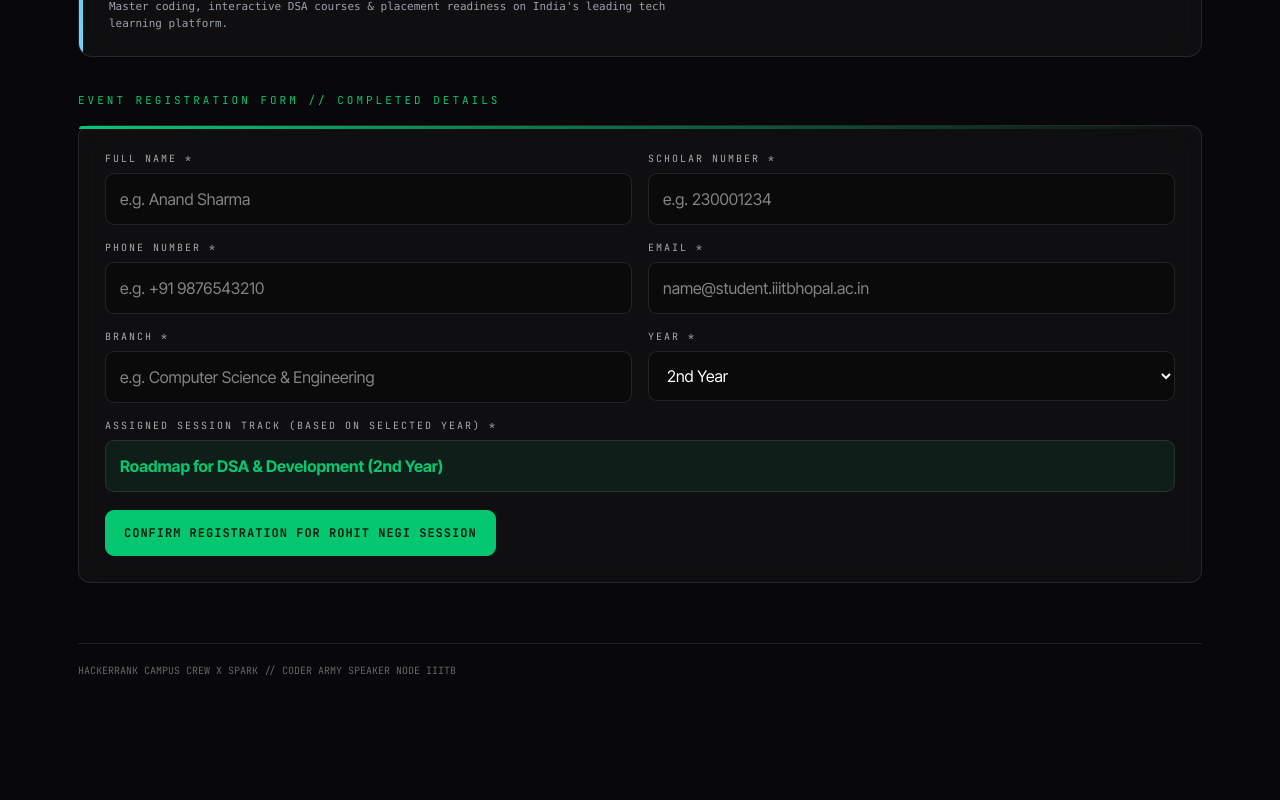
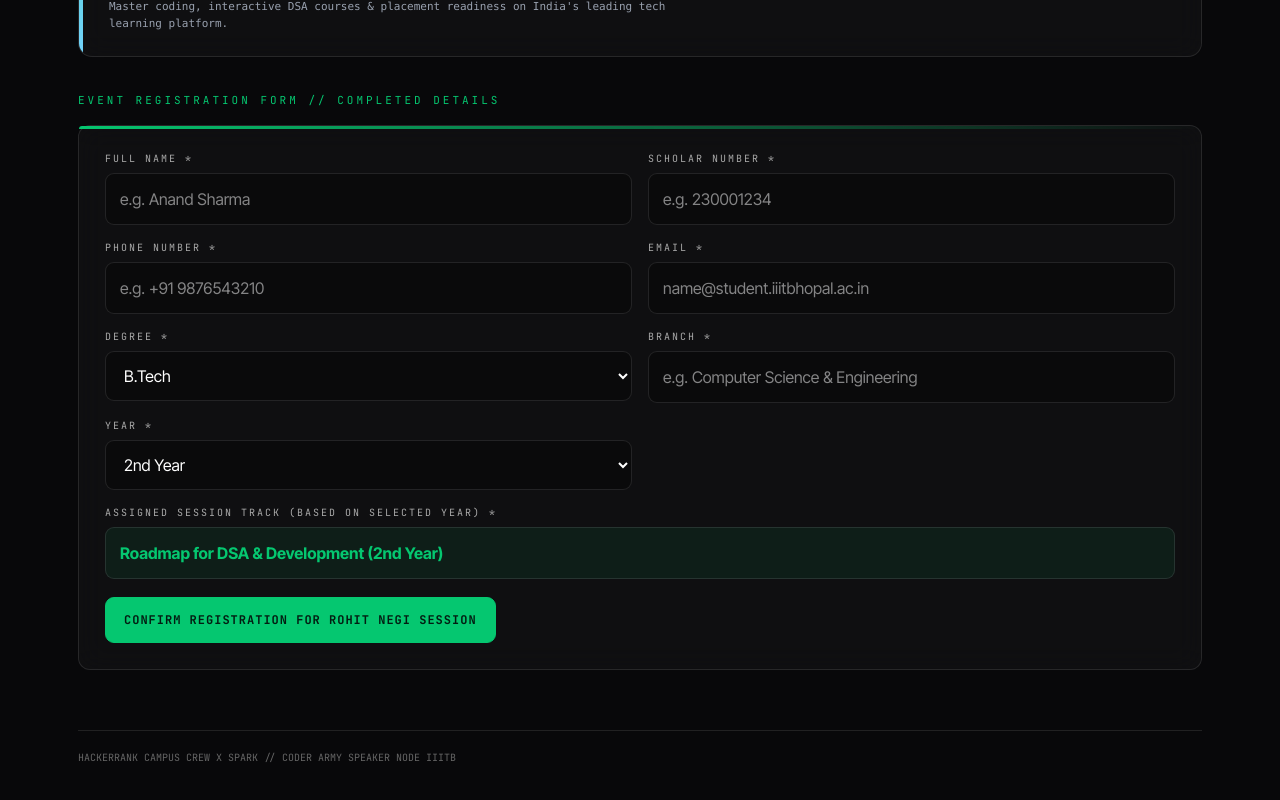
Before and after one commit to noob-anand/hrcc-event-registration, a Next.js app: page / in a window 1280 px wide. Shown: the part 1180-1980 px from the top of the page. Before the commit the page ends 1927 px from the top, so only its background shows below. Built offline with nearby package versions, Linux system fonts and the light colour scheme.

Commit message:
Add degree field with dynamic year selection and schema updates

```diff
--- a/src/app/api/register/route.ts
+++ b/src/app/api/register/route.ts
@@ -5,7 +5,7 @@ import { validateEmail, validatePhone, validateScholarNumber } from '@/lib/utils
 export async function POST(req: NextRequest) {
   try {
     const body = await req.json();
-    const { name, scholar_number, phone, email, branch, year } = body;
+    const { name, scholar_number, phone, email, degree, branch, year } = body;
 
     // Validate required fields
     if (!name || !scholar_number || !phone || !email || !branch || !year) {
@@ -57,6 +57,7 @@ export async function POST(req: NextRequest) {
       scholar_number,
       phone,
       email,
+      degree: degree || 'B.Tech',
       branch,
       year,
       registration_type
--- a/src/app/page.tsx
+++ b/src/app/page.tsx
@@ -6,7 +6,14 @@ import confetti from 'canvas-confetti';
 import { RegistrationRecord } from '@/lib/utils';
 import { Terminal, Code, Cpu, Layers, User, Hash, Phone, Mail, GraduationCap, Calendar, Download, RefreshCw, AlertTriangle, Mic, ExternalLink, Sparkles, BookOpen, Compass, Flame } from 'lucide-react';
 
-const YEARS = ['2nd Year', '3rd Year', '4th Year'];
+const DEGREES = ['B.Tech', 'M.Tech', 'MCA'];
+
+const getAvailableYears = (degree: string) => {
+  if (['M.Tech', 'MCA'].includes(degree)) {
+    return ['2nd Year', '3rd Year'];
+  }
+  return ['2nd Year', '3rd Year', '4th Year'];
+};
 
 export default function Home() {
   const [confirmedRecord, setConfirmedRecord] = useState<RegistrationRecord | null>(null);
@@ -16,14 +23,18 @@ export default function Home() {
     scholar_number: '',
     phone: '',
     email: '',
+    degree: 'B.Tech',
     branch: '',
-    year: YEARS[0],
+    year: '2nd Year',
   });
 
   const [formErr, setFormErr] = useState('');
   const [duplicateAlert, setDuplicateAlert] = useState<string | null>(null);
   const [isSubmitting, setIsSubmitting] = useState(false);
   const [toastMessage, setToastMessage] = useState<string | null>(null);
+
+  // Available year options dynamically calculated based on selected degree
+  const availableYears = getAvailableYears(formData.degree);
 
   // Compute session track dynamically by student year
   const computedTrack = ['3rd Year', '4th Year'].includes(formData.year)
@@ -57,7 +68,16 @@ export default function Home() {
 
   const handleInputChange = (e: React.ChangeEvent<HTMLInputElement | HTMLSelectElement>) => {
     const { name, value } = e.target;
-    setFormData(prev => ({ ...prev, [name]: value }));
+    if (name === 'degree') {
+      const validYears = getAvailableYears(value);
+      setFormData(prev => ({
+        ...prev,
+        degree: value,
+        year: validYears.includes(prev.year) ? prev.year : validYears[0]
+      }));
+    } else {
+      setFormData(prev => ({ ...prev, [name]: value }));
+    }
     if (formErr) setFormErr('');
   };
 
@@ -313,6 +333,20 @@ export default function Home() {
                   </div>
 
                   <div className="field">
+                    <label>Degree *</label>
+                    <select
+                      name="degree"
+                      value={formData.degree}
+                      onChange={handleInputChange}
+                      required
+                    >
+                      {DEGREES.map(d => (
+                        <option key={d} value={d}>{d}</option>
+                      ))}
+                    </select>
+                  </div>
+
+                  <div className="field">
                     <label>Branch *</label>
                     <input
                       name="branch"
@@ -331,7 +365,7 @@ export default function Home() {
                       onChange={handleInputChange}
                       required
                     >
-                      {YEARS.map(y => (
+                      {availableYears.map(y => (
                         <option key={y} value={y}>{y}</option>
                       ))}
                     </select>
@@ -390,8 +424,8 @@ export default function Home() {
                 </div>
 
                 <div className="detail">
-                  <small>BRANCH &amp; YEAR</small>
-                  <b>{confirmedRecord.branch} ({confirmedRecord.year})</b>
+                  <small>DEGREE, BRANCH &amp; YEAR</small>
+                  <b>{confirmedRecord.degree || 'B.Tech'} - {confirmedRecord.branch} ({confirmedRecord.year})</b>
                 </div>
 
                 <div className="detail">
--- a/src/components/AdminTable.tsx
+++ b/src/components/AdminTable.tsx
@@ -188,7 +188,7 @@ export default function AdminTable({ records, onRefresh }: AdminTableProps) {
                     {r.email}
                   </td>
                   <td className="py-3.5 px-4 text-gray-400 whitespace-nowrap">
-                    {r.branch} ({r.year})
+                    {r.degree || 'B.Tech'} - {r.branch} ({r.year})
                   </td>
                   <td className="py-3.5 px-4 whitespace-nowrap">
                     <span className={`px-2 py-0.5 rounded font-mono text-[10px] font-bold ${r.registration_type === 'BCC (Best Coder Contest)'
@@ -255,7 +255,7 @@ export default function AdminTable({ records, onRefresh }: AdminTableProps) {
               <p><strong className="text-gray-400 font-mono">SCHOLAR NUMBER:</strong> <span className="text-white">{viewRecord.scholar_number}</span></p>
               <p><strong className="text-gray-400 font-mono">PHONE:</strong> <span className="text-white">{viewRecord.phone}</span></p>
               <p><strong className="text-gray-400 font-mono">EMAIL:</strong> <span className="text-white">{viewRecord.email}</span></p>
-              <p><strong className="text-gray-400 font-mono">BRANCH:</strong> <span className="text-white">{viewRecord.branch} ({viewRecord.year})</span></p>
+              <p><strong className="text-gray-400 font-mono">DEGREE &amp; BRANCH:</strong> <span className="text-white">{viewRecord.degree || 'B.Tech'} - {viewRecord.branch} ({viewRecord.year})</span></p>
               <p><strong className="text-gray-400 font-mono">TYPE:</strong> <span className="text-[#05C770]">{viewRecord.registration_type}</span></p>
               <p><strong className="text-gray-400 font-mono">DATE:</strong> <span className="text-gray-300">{formatDate(viewRecord.created_at)}</span></p>
             </div>
--- a/src/components/EditStudentModal.tsx
+++ b/src/components/EditStudentModal.tsx
@@ -10,11 +10,23 @@ interface EditStudentModalProps {
   onSave: (updatedRecord: RegistrationRecord) => void;
 }
 
-const YEARS = ['2nd Year', '3rd Year', '4th Year'];
+const DEGREES = ['B.Tech', 'M.Tech', 'MCA'];
+
+const getAvailableYears = (degree: string) => {
+  if (['M.Tech', 'MCA'].includes(degree)) {
+    return ['2nd Year', '3rd Year'];
+  }
+  return ['2nd Year', '3rd Year', '4th Year'];
+};
 
 export default function EditStudentModal({ record, onClose, onSave }: EditStudentModalProps) {
-  const [formData, setFormData] = useState({ ...record });
+  const [formData, setFormData] = useState({
+    degree: 'B.Tech',
+    ...record
+  });
   const [isSaving, setIsSaving] = useState(false);
+
+  const availableYears = getAvailableYears(formData.degree || 'B.Tech');
 
   const handleSubmit = async (e: React.FormEvent) => {
     e.preventDefault();
@@ -112,7 +124,28 @@ export default function EditStudentModal({ record, onClose, onSave }: EditStuden
             />
           </div>
 
-          <div className="grid grid-cols-1 sm:grid-cols-2 gap-4">
+          <div className="grid grid-cols-1 sm:grid-cols-3 gap-4">
+            <div>
+              <label className="hr-label flex items-center gap-1.5">
+                <GraduationCap className="w-3.5 h-3.5 text-[#05C770]" /> DEGREE
+              </label>
+              <select
+                value={formData.degree || 'B.Tech'}
+                onChange={(e) => {
+                  const newDeg = e.target.value;
+                  const validYears = getAvailableYears(newDeg);
+                  setFormData(prev => ({
+                    ...prev,
+                    degree: newDeg,
+                    year: validYears.includes(prev.year) ? prev.year : validYears[0]
+                  }));
+                }}
+                className="hr-input bg-[#111116] text-white"
+              >
+                {DEGREES.map(d => <option key={d} value={d}>{d}</option>)}
+              </select>
+            </div>
+
             <div>
               <label className="hr-label flex items-center gap-1.5">
                 <GraduationCap className="w-3.5 h-3.5 text-[#05C770]" /> BRANCH
@@ -135,7 +168,7 @@ export default function EditStudentModal({ record, onClose, onSave }: EditStuden
                 onChange={(e) => setFormData(prev => ({ ...prev, year: e.target.value }))}
                 className="hr-input bg-[#111116] text-white"
               >
-                {YEARS.map(y => <option key={y} value={y}>{y}</option>)}
+                {availableYears.map(y => <option key={y} value={y}>{y}</option>)}
               </select>
             </div>
           </div>
--- a/src/components/RegistrationForm.tsx
+++ b/src/components/RegistrationForm.tsx
@@ -11,7 +11,14 @@ interface RegistrationFormProps {
   isCapacityFull?: boolean;
 }
 
-const YEARS = ['1st Year', '2nd Year', '3rd Year', '4th Year'];
+const DEGREES = ['B.Tech', 'M.Tech', 'MCA'];
+
+const getAvailableYears = (degree: string) => {
+  if (['M.Tech', 'MCA'].includes(degree)) {
+    return ['2nd Year', '3rd Year'];
+  }
+  return ['2nd Year', '3rd Year', '4th Year'];
+};
 
 export default function RegistrationForm({
   selectedEvent,
@@ -23,14 +30,17 @@ export default function RegistrationForm({
     scholar_number: '',
     phone: '',
     email: '',
+    degree: 'B.Tech',
     branch: '',
-    year: YEARS[1],
+    year: '2nd Year',
   });
 
   const [errors, setErrors] = useState<{ [key: string]: string }>({});
   const [isSubmitting, setIsSubmitting] = useState(false);
   const [duplicateAlert, setDuplicateAlert] = useState<string | null>(null);
   const [checkingScholar, setCheckingScholar] = useState(false);
+
+  const availableYears = getAvailableYears(formData.degree);
 
   // Debounced real-time duplicate check for Scholar Number
   useEffect(() => {
@@ -62,7 +72,16 @@ export default function RegistrationForm({
 
   const handleChange = (e: React.ChangeEvent<HTMLInputElement | HTMLSelectElement>) => {
     const { name, value } = e.target;
-    setFormData(prev => ({ ...prev, [name]: value }));
+    if (name === 'degree') {
+      const validYears = getAvailableYears(value);
+      setFormData(prev => ({
+        ...prev,
+        degree: value,
+        year: validYears.includes(prev.year) ? prev.year : validYears[0]
+      }));
+    } else {
+      setFormData(prev => ({ ...prev, [name]: value }));
+    }
 
     // Clear error for field
     if (errors[name]) {
@@ -252,7 +271,27 @@ export default function RegistrationForm({
           </div>
         </div>
 
-        <div className="grid grid-cols-1 md:grid-cols-2 gap-5">
+        <div className="grid grid-cols-1 md:grid-cols-3 gap-5">
+          {/* DEGREE */}
+          <div>
+            <label className="hr-label flex items-center gap-1.5">
+              <GraduationCap className="w-3.5 h-3.5 text-[#05C770]" /> DEGREE <span className="text-[#05C770]">*</span>
+            </label>
+            <select
+              name="degree"
+              value={formData.degree}
+              onChange={handleChange}
+              disabled={isCapacityFull || isSubmitting}
+              className="hr-input bg-[#111116] border-white/10 text-white cursor-pointer"
+            >
+              {DEGREES.map(d => (
+                <option key={d} value={d} className="bg-[#111116] text-white">
+                  {d}
+                </option>
+              ))}
+            </select>
+          </div>
+
           {/* BRANCH (TEXT INPUT) */}
           <div>
             <label className="hr-label flex items-center gap-1.5">
@@ -282,7 +321,7 @@ export default function RegistrationForm({
               disabled={isCapacityFull || isSubmitting}
               className="hr-input bg-[#111116] border-white/10 text-white cursor-pointer"
             >
-              {YEARS.map(y => (
+              {availableYears.map(y => (
                 <option key={y} value={y} className="bg-[#111116] text-white">
                   {y}
                 </option>
--- a/src/components/SuccessModal.tsx
+++ b/src/components/SuccessModal.tsx
@@ -92,9 +92,9 @@ export default function SuccessModal({ record, onReset }: SuccessModalProps) {
 
               <div>
                 <span className="text-gray-500 font-mono text-[11px] block uppercase flex items-center gap-1">
-                  <GraduationCap className="w-3 h-3 text-[#05C770]" /> BRANCH & YEAR
+                  <GraduationCap className="w-3 h-3 text-[#05C770]" /> DEGREE, BRANCH &amp; YEAR
                 </span>
-                <span className="text-gray-200 text-xs font-semibold">{record.branch} ({record.year})</span>
+                <span className="text-gray-200 text-xs font-semibold">{record.degree || 'B.Tech'} - {record.branch} ({record.year})</span>
               </div>
 
               <div>
--- a/src/lib/supabase.ts
+++ b/src/lib/supabase.ts
@@ -98,11 +98,13 @@ export async function registerStudentDb(data: {
   scholar_number: string;
   phone: string;
   email: string;
+  degree?: string;
   branch: string;
   year: string;
   registration_type: string;
 }): Promise<{ success: boolean; code: string; message: string; record?: RegistrationRecord }> {
   const scholarUpper = data.scholar_number.trim().toUpperCase();
+  const degreeVal = data.degree || 'B.Tech';
 
   // Supabase PostgreSQL Execution
   if (isSupabaseConfigured && supabaseAdmin) {
@@ -116,6 +118,7 @@ export async function registerStudentDb(data: {
         p_name: data.name.trim(),
         p_email: data.email.trim().toLowerCase(),
         p_phone: data.phone.trim(),
+        p_degree: degreeVal,
         p_branch: data.branch,
         p_year: data.year,
         p_registration_type: data.registration_type
@@ -183,6 +186,7 @@ export async function registerStudentDb(data: {
           name: data.name.trim(),
           email: data.email.trim().toLowerCase(),
           phone: data.phone.trim(),
+          degree: degreeVal,
           branch: data.branch,
           year: data.year,
           registration_type: data.registration_type
@@ -242,6 +246,7 @@ export async function registerStudentDb(data: {
     name: data.name.trim(),
     email: data.email.trim().toLowerCase(),
     phone: data.phone.trim(),
+    degree: degreeVal,
     branch: data.branch,
     year: data.year,
     registration_type: data.registration_type,
--- a/src/lib/utils.ts
+++ b/src/lib/utils.ts
@@ -5,6 +5,7 @@ export interface RegistrationRecord {
   name: string;
   email: string;
   phone: string;
+  degree?: string;
   branch: string;
   year: string;
   registration_type: string;
@@ -73,6 +74,7 @@ export function exportToCSV(records: RegistrationRecord[]): void {
     'Scholar Number',
     'Phone',
     'Email',
+    'Degree',
     'Branch',
     'Year',
     'Registration Track',
@@ -85,6 +87,7 @@ export function exportToCSV(records: RegistrationRecord[]): void {
     `"${r.scholar_number}"`,
     `"${r.phone}"`,
     `"${r.email}"`,
+    `"${r.degree || 'B.Tech'}"`,
     `"${r.branch}"`,
     `"${r.year}"`,
     `"${r.registration_type}"`,
```
Also changed, not shown: 1 other file (tests, documents, lock files or other folders).
